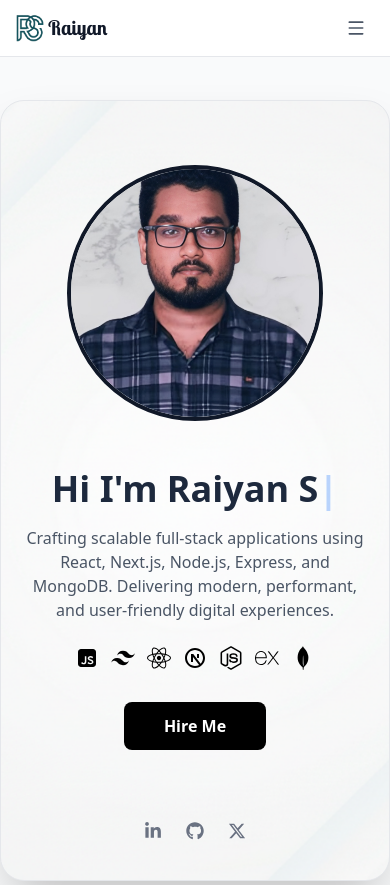
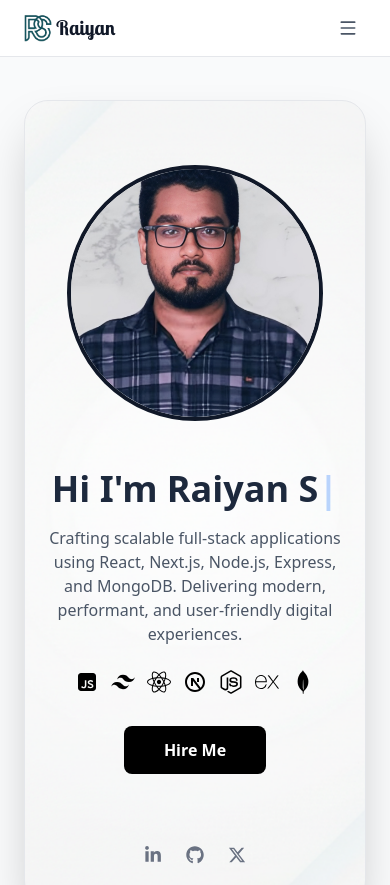
Before and after one commit to RaiyanSohel-byte/raiyan-sohel-portfolio, a React (Vite) app: page / in a window 390 px wide. Shown: the top 885 px of the page. Built offline with nearby package versions, Linux system fonts and the light colour scheme.

Commit message:
hero max w changed

```diff
--- a/src/components/Hero.jsx
+++ b/src/components/Hero.jsx
@@ -49,12 +49,12 @@ export default function Hero() {
 const Portfolio2 = () => {
   const { theme } = useTheme();
   return (
-    <div className="flex items-center justify-center font-sans pt-25 lg:pb-12">
+    <div className="flex items-center justify-center font-sans pt-25 lg:pb-12 px-6 lg:px-0">
       <motion.div
         initial={{ opacity: 0, y: 50 }}
         animate={{ opacity: 1, y: 0 }}
         transition={{ duration: 0.8 }}
-        className="relative bg-white dark:bg-black rounded-3xl shadow-2xl border border-gray-200 dark:border-gray-700 w-full max-w-6xl p-6 sm:p-8 md:p-10 lg:p-12 overflow-hidden"
+        className="relative bg-white dark:bg-black rounded-3xl shadow-2xl border border-gray-200 dark:border-gray-700 w-full max-w-7xl p-6 sm:p-8 md:p-10 lg:p-12 overflow-hidden"
         style={{
           backgroundImage: `url(${theme === "light" ? heroBgLight : heroBg})`,
 
--- a/src/components/Navbar.jsx
+++ b/src/components/Navbar.jsx
@@ -89,7 +89,7 @@ const Navbar = ({ theme, setTheme }) => {
           : "bg-white/90 dark:bg-gray-900 backdrop-blur-md"
       } border-b border-gray-200 dark:border-gray-800`}
     >
-      <div className="container mx-auto px-4 sm:px-6 lg:px-8 xl:px-12 2xl:px-16 max-w-7xl">
+      <div className="mx-auto px-6 lg:px-0 max-w-7xl">
         <div className="flex h-14 sm:h-16 lg:h-20 items-center justify-between">
           {}
           <Logo />
--- a/src/components/Skills.jsx
+++ b/src/components/Skills.jsx
@@ -279,7 +279,7 @@ export default function SkillsSection() {
       <div className="absolute inset-0 bg-[radial-gradient(circle_at_center,_var(--tw-gradient-stops))] from-neutral-900 to-neutral-950 z-0" />
       <div className="absolute top-0 left-0 w-full mx-auto h-px bg-gradient-to-r from-transparent via-cyan-500/50 to-transparent" />
 
-      <div className="container mx-auto px-6 relative z-10 flex flex-col lg:flex-row items-center gap-16 lg:gap-24">
+      <div className="max-w-7xl mx-auto px-6 relative z-10 flex flex-col lg:flex-row items-center gap-16 lg:gap-24">
         {/* Left Section: Context & Grid (For readability) */}
         <div className="flex-1 w-full max-w-xl order-2 lg:order-1">
           <motion.div
```
